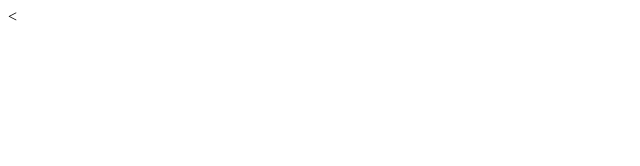
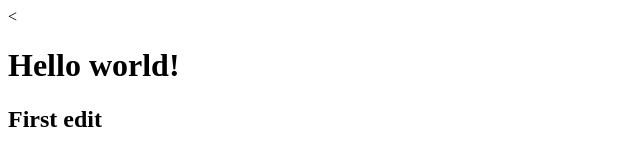
Before and after one commit to melaprov/1718-nmd1, a plain HTML site: page index.html in a window 1280 px wide. Shown: the whole page, without its empty margins (0-640 px from the left). Drawn offline with Linux system fonts and the light colour scheme.

Commit message:
Added Hello world

```diff
--- a/index.html
+++ b/index.html
@@ -8,6 +8,7 @@
     <title>Document</title>
 </head>
 <body>
-
+    <h1>Hello world!</h1>
+    <h2>First edit</h2>
 </body>
 </html>
```
